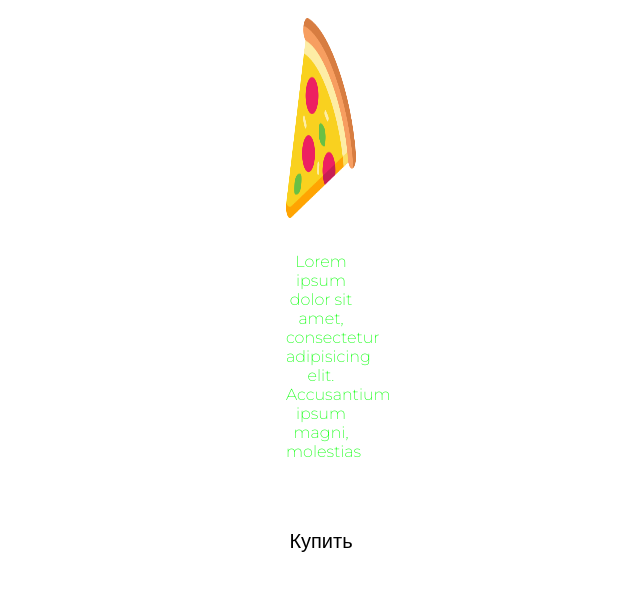
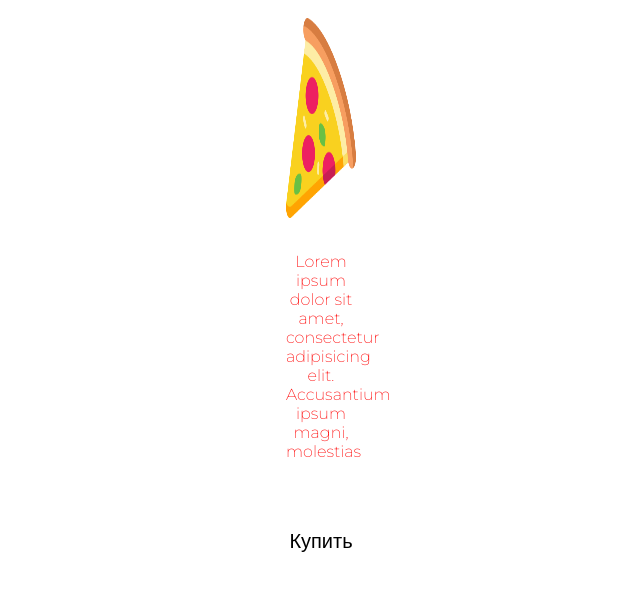
Before and after one commit to Allowenn/Html, a plain HTML site: page index.html in a window 1280 px wide. Shown: the part 131-722 px from the top of the page, without its empty margins (319-959 px from the left). Drawn offline with Linux system fonts and the light colour scheme.

Commit message:
index.html

```diff
--- a/index.html
+++ b/index.html
@@ -41,7 +41,7 @@
         p {
             width: 70px;
             margin: 0 auto;
-            color: rgb(0, 255, 0);
+            color: rgb(255, 0, 0);
         }
 
         button {
```
